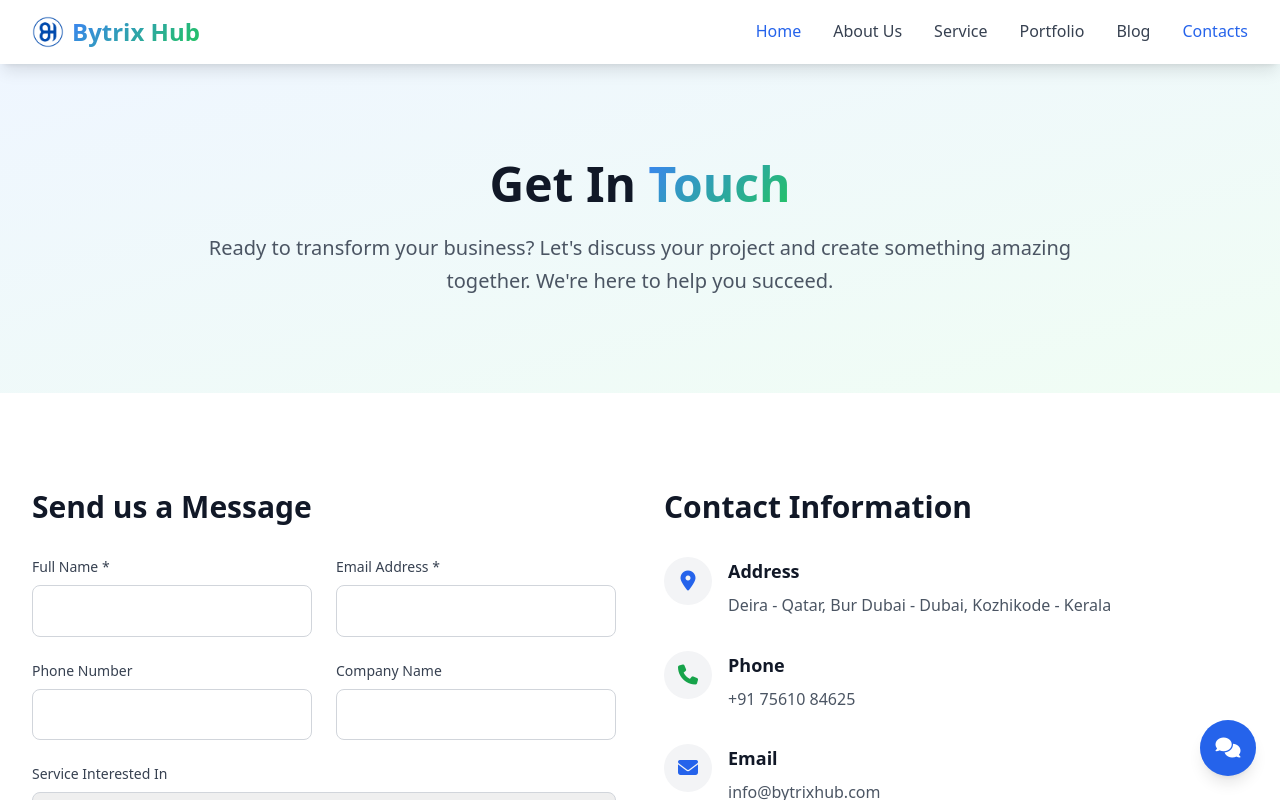
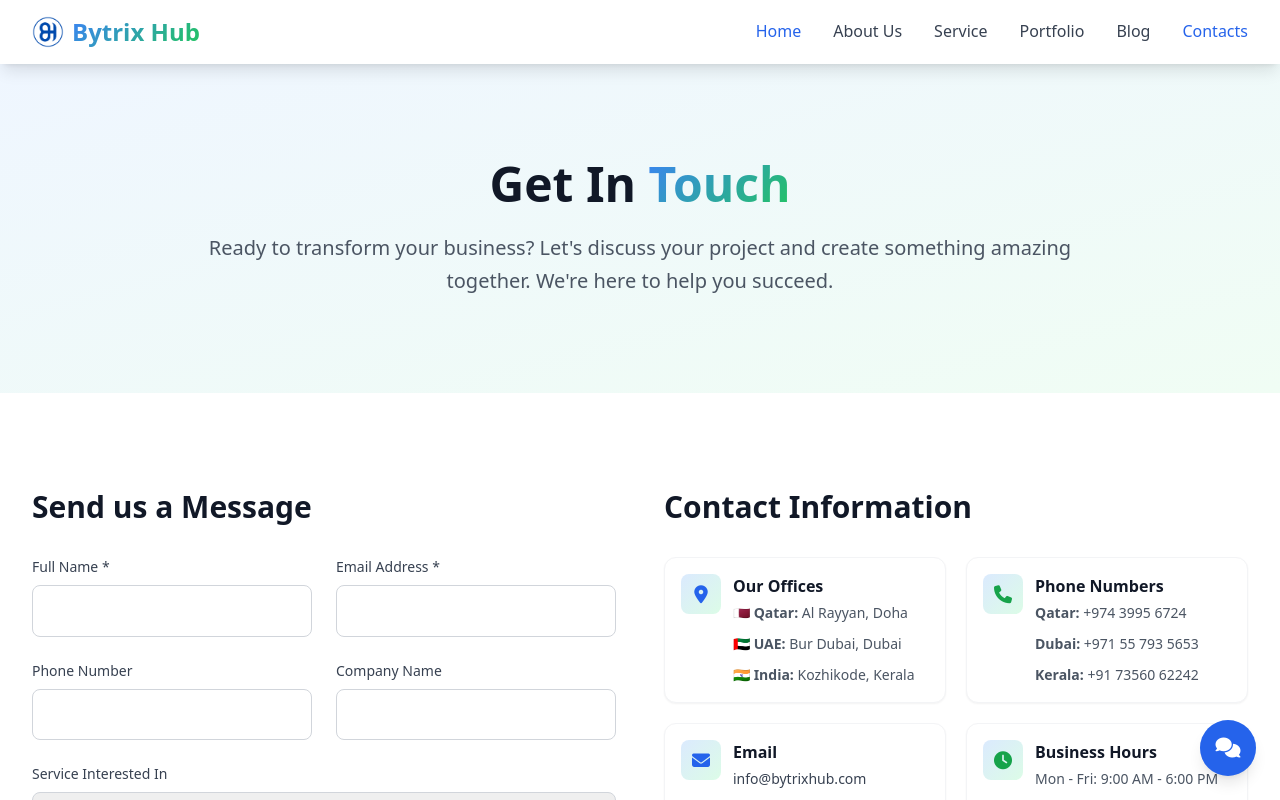
Before and after one commit to Ashik-ch/bytrix-hub, an Angular app: page /contact in a window 1280 px wide. Shown: the top 800 px of the page. Built offline with nearby package versions, Linux system fonts and the light colour scheme.

Commit message:
update on call

```diff
--- a/src/app/components/contact/contact.component.html
+++ b/src/app/components/contact/contact.component.html
@@ -95,14 +95,21 @@
       <div class="slide-up">
         <h2 class="text-3xl font-bold text-gray-900 mb-8">Contact Information</h2>
 
-        <div class="space-y-8 mb-8">
-          <div *ngFor="let info of contactInfo" class="flex items-start space-x-4">
-            <div class="w-12 h-12 bg-gray-100 rounded-full flex items-center justify-center flex-shrink-0">
-              <i [class]="info.icon + ' ' + info.color + ' text-xl'"></i>
+        <div class="grid grid-cols-1 sm:grid-cols-2 gap-5">
+          <div *ngFor="let info of contactInfo"
+            class="flex items-start space-x-3 bg-white p-4 rounded-xl shadow-sm hover:shadow-md transition-all duration-300 border border-gray-100 hover:border-primary-200 group">
+            <!-- Icon -->
+            <div
+              class="w-10 h-10 flex items-center justify-center rounded-lg bg-gradient-to-br from-primary-100 to-accent-100 group-hover:from-primary-200 group-hover:to-accent-200 transition-all duration-300">
+              <i [class]="info.icon + ' ' + info.color + ' text-lg'"></i>
             </div>
+
+            <!-- Text -->
             <div>
-              <h3 class="text-lg font-semibold text-gray-900 mb-2">{{ info.title }}</h3>
-              <p class="text-gray-600" [innerHTML]="info.details"></p>
+              <h3 class="text-base font-semibold text-gray-900 mb-1 group-hover:text-primary-700 transition">
+                {{ info.title }}
+              </h3>
+              <p class="text-gray-600 text-sm leading-relaxed" [innerHTML]="info.details"></p>
             </div>
           </div>
         </div>
--- a/src/app/components/contact/contact.component.ts
+++ b/src/app/components/contact/contact.component.ts
@@ -31,31 +31,52 @@ export class ContactComponent {
   contactInfo = [
     {
       icon: 'fas fa-map-marker-alt',
-      title: 'Address',
-      details: `Deira - Qatar,
-    Bur Dubai - Dubai,
-  Kozhikode - Kerala`,
+      title: 'Our Offices',
+      details: `
+      <div class="space-y-2">
+        <p><strong>🇶🇦 Qatar:</strong> Al Rayyan, Doha</p>
+        <p><strong>🇦🇪 UAE:</strong> Bur Dubai, Dubai</p>
+        <p><strong>🇮🇳 India:</strong> Kozhikode, Kerala</p>
+      </div>
+    `,
       color: 'text-primary-600'
     },
     {
       icon: 'fas fa-phone',
-      title: 'Phone',
-      details: '+91 75610 84625',
+      title: 'Phone Numbers',
+      details: `
+      <div class="space-y-2">
+        <p><strong>Qatar:</strong> <a href="tel:+97439956724" class="hover:text-primary-600">+974 3995 6724</a></p>
+        <p><strong>Dubai:</strong> <a href="tel:+971557935653" class="hover:text-primary-600">+971 55 793 5653</a></p>
+        <p><strong>Kerala:</strong> <a href="tel:+917356062242" class="hover:text-primary-600">+91 73560 62242</a></p>
+      </div>
+    `,
       color: 'text-accent-600'
     },
     {
       icon: 'fas fa-envelope',
       title: 'Email',
-      details: 'info@bytrixhub.com',
+      details: `
+      <a href="mailto:info@bytrixhub.com" class="text-gray-700 hover:text-primary-600 transition">
+        info@bytrixhub.com
+      </a>
+    `,
       color: 'text-primary-600'
     },
     {
       icon: 'fas fa-clock',
       title: 'Business Hours',
-      details: 'Mon - Fri: 9:00 AM - 6:00 PM<br>Sat: 10:00 AM - 4:00 PM',
+      details: `
+      <div class="space-y-1">
+        <p>Mon - Fri: 9:00 AM - 6:00 PM</p>
+        <p>Sat: 10:00 AM - 4:00 PM</p>
+        <p class="text-gray-500 text-sm">Closed on Sundays</p>
+      </div>
+    `,
       color: 'text-accent-600'
     }
   ];
+
 
   socialLinks = [
     { name: 'Facebook', icon: 'fab fa-facebook-f', url: 'https://facebook.com/bytrixhub', color: 'bg-blue-600' },
@@ -86,7 +107,6 @@ export class ContactComponent {
         message: ''
       };
 
-      // Hide success message after 5 seconds
       setTimeout(() => {
         this.submitSuccess = false;
       }, 5000);
@@ -104,7 +124,7 @@ Service: ${this.contactForm.service || 'Not specified'}
 
 Message: ${this.contactForm.message || 'Please contact me for more information.'}`;
 
-    const phoneNumber = '+1234567890'; // Replace with actual phone number
+    const phoneNumber = '+97439956727';
     const url = `https://wa.me/${phoneNumber}?text=${encodeURIComponent(message)}`;
     window.open(url, '_blank');
   }
--- a/src/app/components/footer/footer.component.html
+++ b/src/app/components/footer/footer.component.html
@@ -51,7 +51,7 @@
           <div class="flex items-start space-x-3">
             <i class="fas fa-map-marker-alt text-primary-500 mt-1"></i>
             <p class="text-gray-300 leading-relaxed">
-              Deira - Qatar, <br>
+              Doha - Qatar, <br>
               Bur Dubai - Dubai, <br>
               Kozhikode - Kerala
             </p>
--- a/src/app/components/home/home.component.html
+++ b/src/app/components/home/home.component.html
@@ -59,7 +59,7 @@
 
 
 <!-- Stats Section -->
-<section class="py-16 bg-[url(assets/images/bg1.png)] bg-cover  text-white">
+<section class="py-8 bg-[url(assets/images/bg1.png)] bg-cover  text-white">
   <div class="container-custom relative z-10">
     <div class="grid grid-cols-2 md:grid-cols-4 gap-12 text-center">
       <div *ngFor="let stat of stats" class="group transform transition-all duration-300 hover:scale-105">
--- a/src/app/components/home/home.component.ts
+++ b/src/app/components/home/home.component.ts
@@ -25,7 +25,13 @@ export class HomeComponent {
       icon: 'fas fa-share-alt',
       title: 'Social Media Marketing',
       description: 'Build your brand presence across all major social media platforms with engaging content.',
-      features: ['Facebook Ads', 'Instagram Marketing', 'Personal Branding', 'Content Strategy']
+      features: ['Facebook Ads', 'Instagram Marketing', 'Content Strategy']
+    },
+    {
+      icon: 'fas fa-share-alt',
+      title: 'Personal Brand Growth',
+      description: 'Stand out online and position yourself as an industry authority.Build trust, visibility, and influence that open new opportunities.',
+      features: ['Google Knowledge Panel Optimization', 'Personal SEO Strategy', 'Reputation & Review Management', ' Social Media Branding', 'Content & PR Growth']
     },
     {
       icon: 'fas fa-palette',
@@ -52,6 +58,6 @@ export class HomeComponent {
     { number: '70+', label: 'Projects Completed' },
     { number: '30+', label: 'Happy Clients' },
     { number: '5+', label: 'Years Experience' },
-    { number: '100%', label: 'Client Satisfaction' }
+    { number: '93%', label: 'Client Satisfaction' }
   ];
 }
--- a/src/app/components/testimonial/testimonial.component.ts
+++ b/src/app/components/testimonial/testimonial.component.ts
@@ -18,7 +18,7 @@ export class TestimonialComponent {
       company: 'TechStart Inc.',
       role: 'CEO',
       content: `Honestly, Bytrix Hub completely changed our online game. In just six months, our website traffic shot up by 300%. I'm seriously impressed with how much they improved our whole digital presence.`,
-      rating: 5,
+      rating: 4,
       image: 'https://media.licdn.com/dms/image/v2/D5603AQHdGUIybC3GTA/profile-displayphoto-shrink_200_200/profile-displayphoto-shrink_200_200/0/1709126586790?e=2147483647&v=beta&t=70eN7o64dgDRvCNFS0E3px7PNUPB8xaZcAumihepGy8'
     },
     {
@@ -26,7 +26,7 @@ export class TestimonialComponent {
       company: 'Local Restaurant',
       role: 'Owner',
       content: `We started working with Bytrix Hub on local SEO, and it made a huge difference. We're getting 50% more customers now.If you're a local business, you need to use them—highly recommend!`,
-      rating: 5,
+      rating: 4.2,
       image: 'https://encrypted-tbn0.gstatic.com/images?q=tbn:ANd9GcTdz5kFucdw2l7srdlElM15_DZlbH6DaE2G9Q&s'
     },
     {
@@ -34,7 +34,7 @@ export class TestimonialComponent {
       company: 'Fashion Boutique',
       role: 'Marketing Director',
       content: `The social media campaigns Bytrix Hub created were fantastic! They really understood our brand. Our engagement rates are through the top now—it was an amazing return on investment.`,
-      rating: 5,
+      rating: 4.5,
       image: 'https://media.licdn.com/dms/image/v2/C4D03AQFSNOAzmQpesA/profile-displayphoto-shrink_200_200/profile-displayphoto-shrink_200_200/0/1620468840744?e=2147483647&v=beta&t=2JeSlyoWhsUSXngmoYOjsjKAuSrGYDBUu7pIrUftfHA'
     }
   ];
--- a/src/app/components/whatsapp-button/whatsapp-button.component.ts
+++ b/src/app/components/whatsapp-button/whatsapp-button.component.ts
@@ -26,7 +26,7 @@ export class WhatsappButtonComponent {
 
   openWhatsApp() {
     const message = "Hi! I'm interested in your digital marketing services. Can you help me?";
-    const phoneNumber = "+1234567890"; // Replace with actual WhatsApp number
+    const phoneNumber = "+97439956727";
     const url = `https://wa.me/${phoneNumber}?text=${encodeURIComponent(message)}`;
     window.open(url, "_blank");
   }
```
